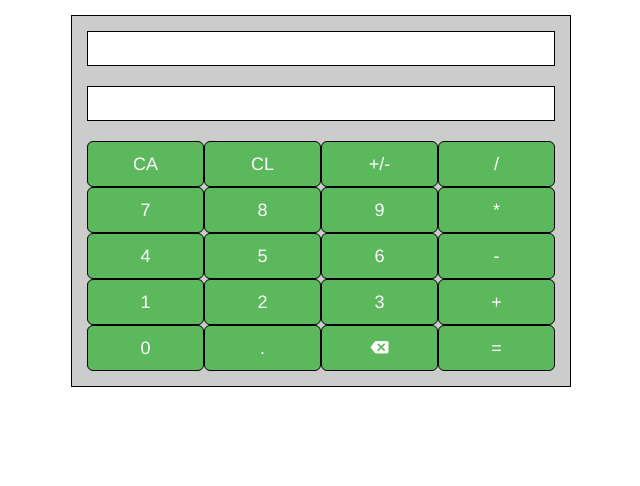
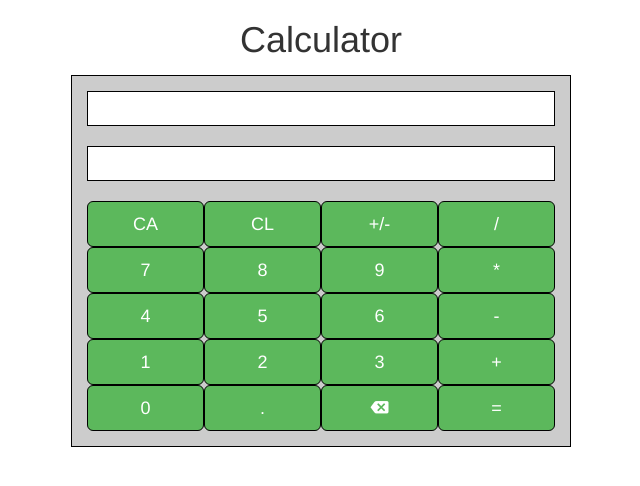
Before and after one commit to gordon2012/calculator, a website: page src/index.html in a window 1280 px wide. Shown: the whole page, without its empty margins (319-959 px from the left). Drawn offline with nearby package versions, Linux system fonts and the light colour scheme.

Commit message:
Add direct gh-pages deployment for staging and surge.sh for production (Closes #8)

```diff
--- a/package.json
+++ b/package.json
@@ -4,7 +4,9 @@
   "description": "",
   "main": "script.js",
   "scripts": {
-    "production": "gulp useref"
+    "build": "gulp useref",
+    "deploy:stage": "npm run build && gh-pages -d dist",
+    "deploy:prod": "npm run build && surge dist calculator.gordondoskas.com"
   },
   "repository": {
     "type": "git",
@@ -17,6 +19,7 @@
   },
   "homepage": "https://github.com/gordon2012/calculator#readme",
   "devDependencies": {
+    "gh-pages": "^0.12.0",
     "gulp": "^3.9.0",
     "gulp-jshint": "^2.0.0",
     "gulp-sass": "^2.1.1",
--- a/src/index.html
+++ b/src/index.html
@@ -13,7 +13,7 @@
 
 </head>
 <body>
-
+  <h1 style="text-align: center;">Calculator</h1>
   <div class='wrapper'>
     <output id="calc-cur"></output><br>
     <output id="calc-acc"></output><br>
```
Also changed, not shown: .travis.yml (deleted), 1 other file.
